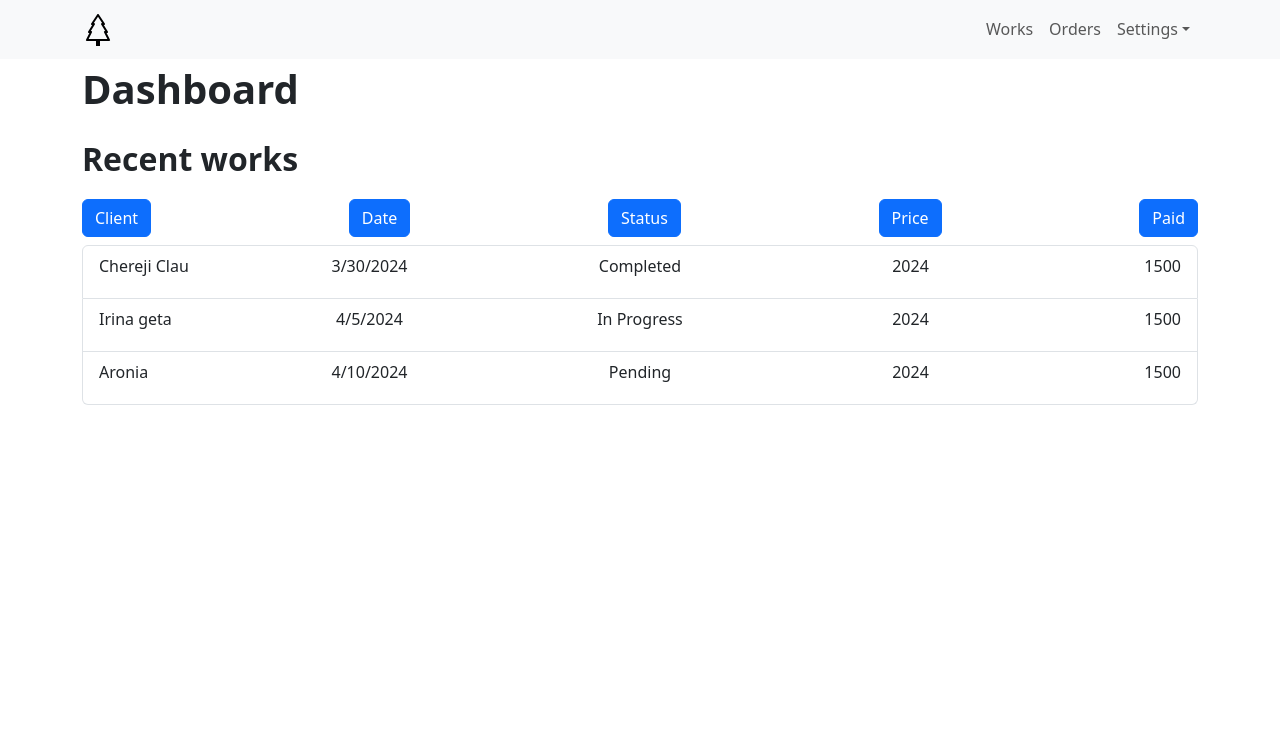
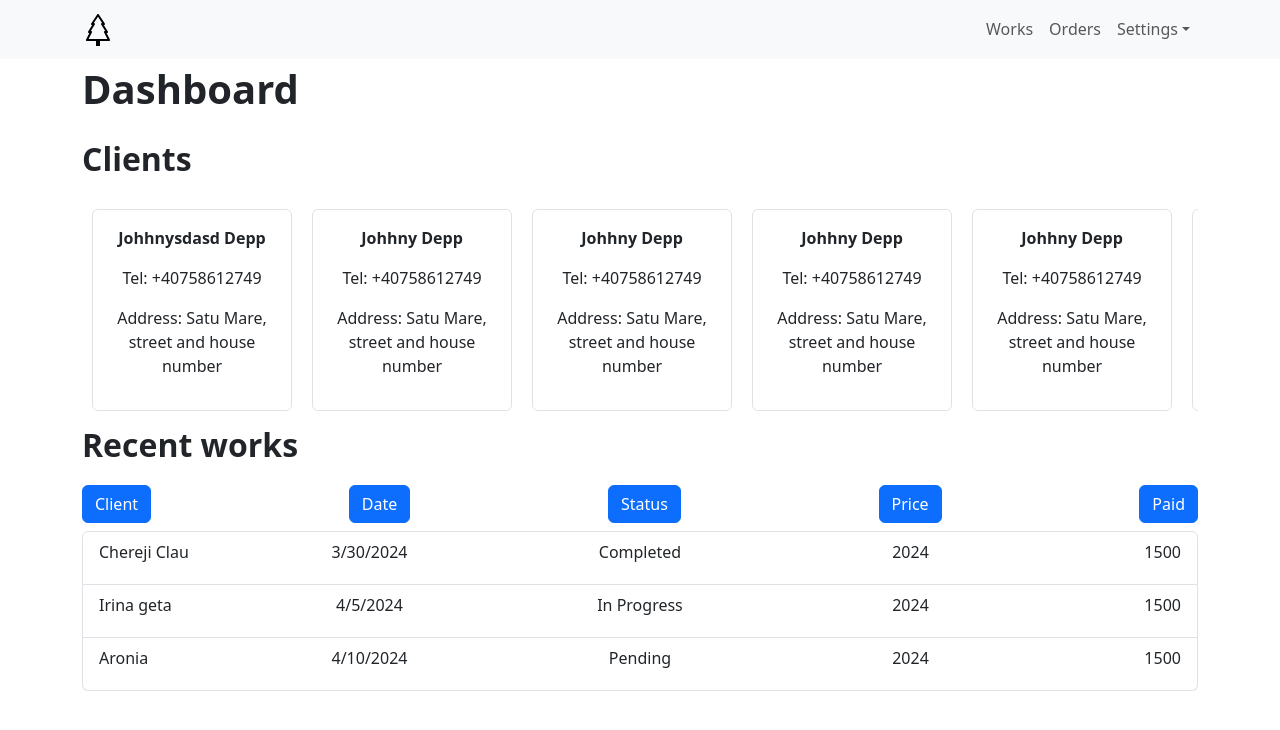
Before and after one commit to BudyBuilding/asztalos, a React (Create React App) app in the folder asztalos/: page / in a window 1280 px wide. Shown: the top 730 px of the page. Built offline with nearby package versions, Linux system fonts and the light colour scheme.

Commit message:
Adding clients list on the dashboard.

```diff
--- a/asztalos/src/components/modules/dashboard.js
+++ b/asztalos/src/components/modules/dashboard.js
@@ -1,11 +1,15 @@
 import { useState } from "react";
 import Table from "react-bootstrap/Table";
 import ListGroup from "react-bootstrap/ListGroup";
-import Button from "react-bootstrap/Button"; // Importáljuk be a Button komponenst
+import Container from "react-bootstrap/Container";
+import Button from "react-bootstrap/Button";
 import DashboardListItem from "../reusable/dashboard-list-item";
+import Carousel from "react-bootstrap/Carousel";
+import Row from "react-bootstrap/Row";
+import Col from "react-bootstrap/Col";
 
 function Dashboard() {
-  const [tasks, setTasks] = useState([
+  const [works, setWorks] = useState([
     {
       Id: 1,
       Client: "Chereji Clau",
@@ -31,6 +35,112 @@ function Dashboard() {
       Paid: 1500,
     },
   ]);
+  const clientBoxWidth = 200;
+
+  const [clients, setClients] = useState([
+    {
+      Id: 1,
+      Name: "Johhnysdasd Depp",
+      Tel: "+40758612749",
+      Address: "Satu Mare, street and house number",
+    },
+    {
+      Id: 1,
+      Name: "Johhny Depp",
+      Tel: "+40758612749",
+      Address: "Satu Mare, street and house number",
+    },
+    {
+      Id: 1,
+      Name: "Johhny Depp",
+      Tel: "+40758612749",
+      Address: "Satu Mare, street and house number",
+    },
+    {
+      Id: 1,
+      Name: "Johhny Depp",
+      Tel: "+40758612749",
+      Address: "Satu Mare, street and house number",
+    },
+    {
+      Id: 1,
+      Name: "Johhny Depp",
+      Tel: "+40758612749",
+      Address: "Satu Mare, street and house number",
+    },
+    {
+      Id: 1,
+      Name: "Johhny Depp",
+      Tel: "+40758612749",
+      Address: "Satu Mare, street and house number",
+    },
+    {
+      Id: 1,
+      Name: "Johhny Depp",
+      Tel: "+40758612749",
+      Address: "Satu Mare, street and house number",
+    },
+    {
+      Id: 1,
+      Name: "Johhny Depp",
+      Tel: "+40758612749",
+      Address: "Satu Mare, street and house number",
+    },
+    {
+      Id: 1,
+      Name: "Johhny Depp",
+      Tel: "+40758612749",
+      Address: "Satu Mare, street and house number",
+    },
+    {
+      Id: 1,
+      Name: "Johhny Depp",
+      Tel: "+40758612749",
+      Address: "Satu Mare, street and house number",
+    },
+    {
+      Id: 1,
+      Name: "Johhny Depp",
+      Tel: "+40758612749",
+      Address: "Satu Mare, street and house number",
+    },
+    {
+      Id: 1,
+      Name: "Johhny Depp",
+      Tel: "+40758612749",
+      Address: "Satu Mare, street and house number",
+    },
+    {
+      Id: 1,
+      Name: "Johhny Depp",
+      Tel: "+40758612749",
+      Address: "Satu Mare, street and house number",
+    },
+    {
+      Id: 1,
+      Name: "Johhny Depp",
+      Tel: "+40758612749",
+      Address: "Satu Mare, street and house number",
+    },
+    {
+      Id: 1,
+      Name: "Johhny Depp",
+      Tel: "+40758612749",
+      Address: "Satu Mare, street and house number",
+    },
+    {
+      Id: 1,
+      Name: "Johhny Depp",
+      Tel: "+40758612749",
+      Address: "Satu Mare, street and house number",
+    },
+    {
+      Id: 1,
+      Name: "Johhny Depp",
+      Tel: "+40758612749",
+      Address: "Satu Mare, street and house number",
+    },
+  ]);
 
   return (
     <>
@@ -38,10 +148,26 @@ function Dashboard() {
         <p className="fs-1 fw-bold text-start">Dashboard</p>
       </div>
 
+      <Container className="d-xl-block">
+        <p className="fs-2 fw-bold text-start">Clients</p>
+        <div className="d-flex flex-nowrap overflow-x-scroll">
+          {clients.map((client) => (
+            <div
+              key={client.Id}
+              className="p-3 border rounded"
+              style={{ minWidth: "200px", margin: "10px" }}
+            >
+              <p className="fw-bold">{client.Name}</p>
+              <p>Tel: {client.Tel}</p>
+              <p>Address: {client.Address}</p>
+            </div>
+          ))}
+        </div>
+      </Container>
+
       <div class="container d-xl-block">
         <p className="fs-2 fw-bold text-start">Recent works</p>
         <div className="d-flex justify-content-between mb-2">
-          {/* Gombok hozzáadása a rendezéshez */}
           <Button variant="primary" onClick={() => {}}>
             Client
           </Button>
@@ -59,8 +185,8 @@ function Dashboard() {
           </Button>
         </div>
         <ListGroup>
-          {tasks.map((work) => (
-            <DashboardListItem key={work.id} work={work} />
+          {works.map((work) => (
+            <DashboardListItem key={work.Id} work={work} />
           ))}
         </ListGroup>
       </div>
```
